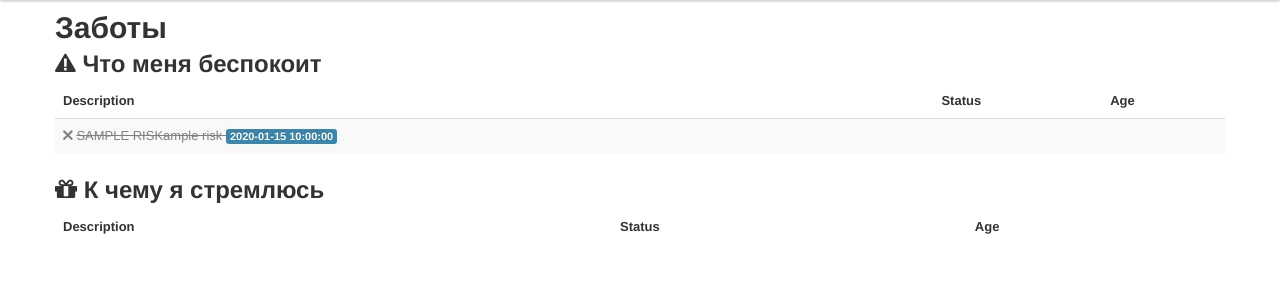
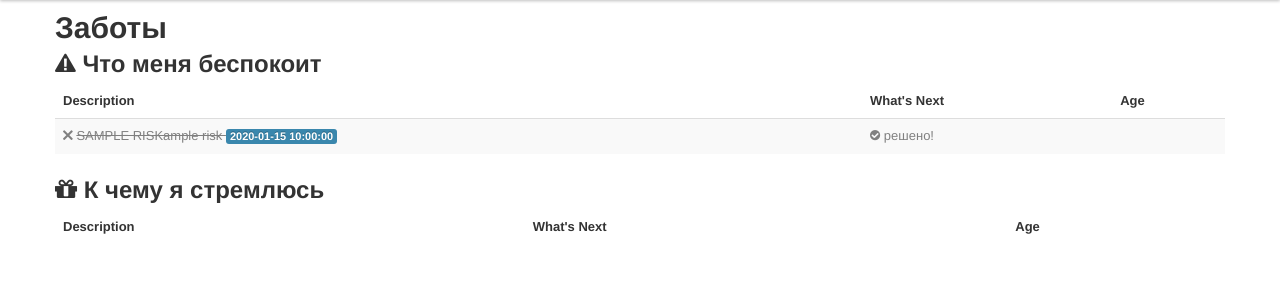
Before and after one commit to neithere/timetra.pim, a Flask app: template flare/templates/flare/item_index.html in a window 1280 px wide. Shown: the part 40-340 px from the top of the page. Run offline with Flask 2, Linux system fonts and the light colour scheme; the template is opened without the code that fills it: most values are stand-ins (such as "Sample title", 1, 10 or a date in 2020); lists and menus that the app fills with data are empty; parts of the project's set-up code (start-up, migrations or seed data) failed here and were passed over; some libraries are stand-ins or nearby versions.

Commit message:
improved item index template

```diff
--- a/flare/templates/flare/item_index.html
+++ b/flare/templates/flare/item_index.html
@@ -49,7 +49,7 @@
         <thead>
             <tr>
                 <th>Description</th>
-                <th>Status</th>
+                <th>What's Next</th>
                 <th>Age</th>
             </tr>
         </thead>
@@ -71,23 +71,25 @@
                             {% if not item.closed %}
                                 {% if item.plan %}
                                     {% if not item.has_next_action() %}
-                                        <span class="label label-warning">нет дальнейших планов</span>
+                                        <i class="icon icon-question-sign" title="нет дальнейших планов"></i> запланировать
                                     {% endif %}
                                     {% if not item.has_completed_action() %}
-                                        <span class="label label-warning">есть план</span>
+                                        <i class="icon icon-tasks" title="есть план"></i> приступить
                                     {% endif %}
                                     {% if item.is_waiting() %}
-                                        <span class="label label-info">ожидание</span>
+                                        <i class="icon icon-phone" title="ожидание (делегировано)"></i> напомнить
                                     {% endif %}
                                     {% if item.has_next_action() and item.has_completed_action() and not item.is_waiting() %}
-                                        <span class="label label-success">в работе</span>
+                                        <i class="icon icon-cogs" title="в работе (часть задач выполнена)"></i> доделать
                                     {% endif %}
 
                                     {# TODO: display "stalled" warning if no plan was completed in the last N days #}
 
                                 {% else %}
-                                    <span class="label label-important">нет планов</span>
+                                    <i class="icon icon-exclamation-sign" title="нет планов"></i>
                                 {% endif %}
+                            {% else %}
+                                <i class="icon icon-ok-sign"></i> решено!
                             {% endif %}
                         </td>
                         <td class="age">
```
